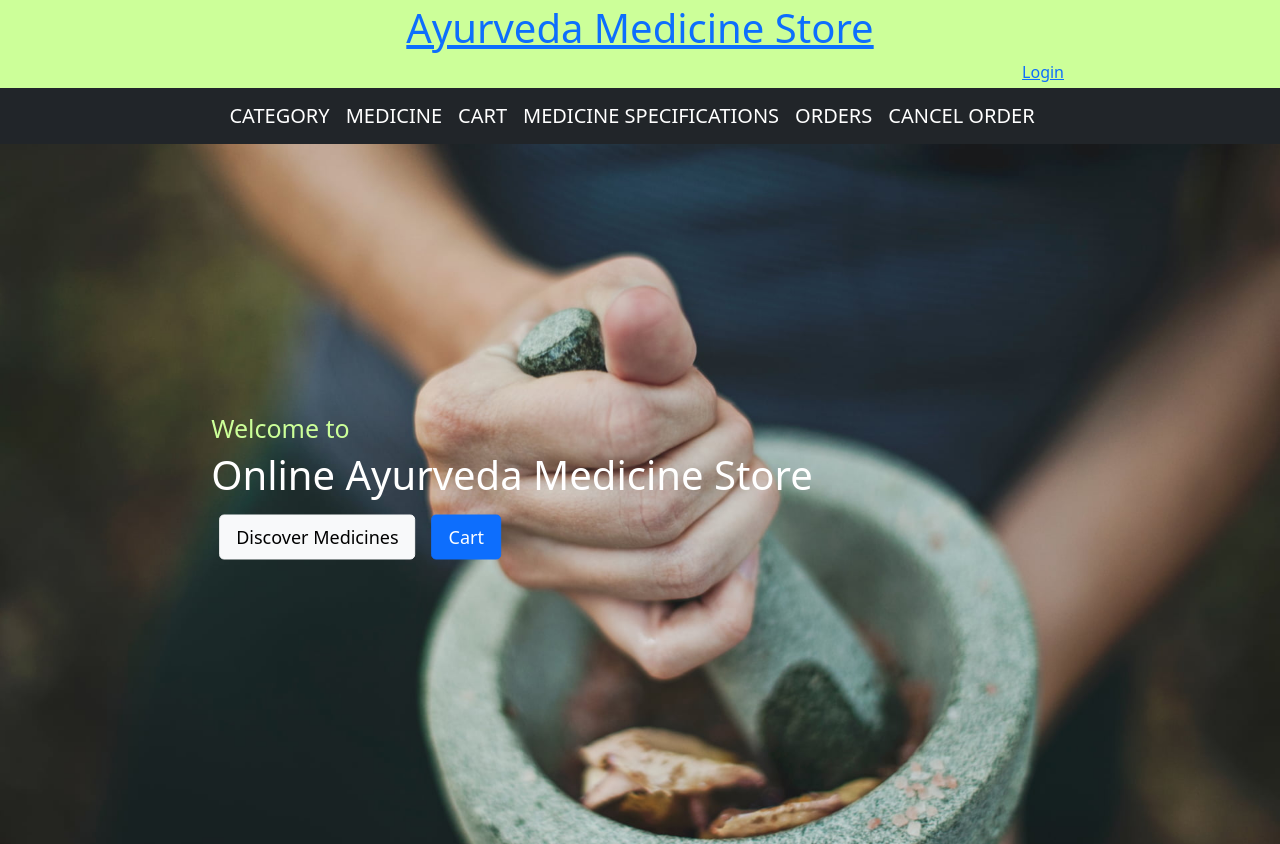
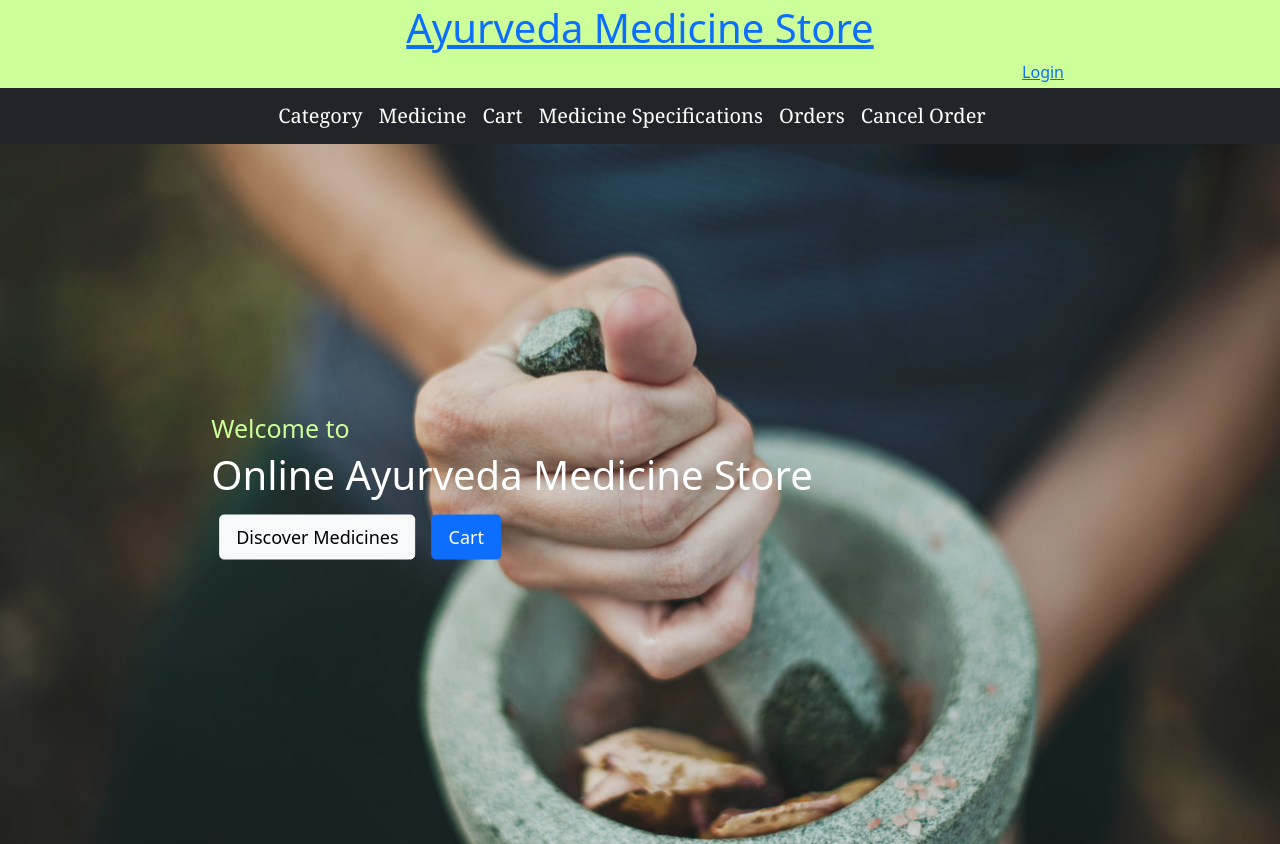
Before and after one commit to mobpshyco98/OnlineAyurvedaUI, an Angular app: page / in a window 1280 px wide. Built offline with nearby package versions, Linux system fonts and the light colour scheme.

Commit message:
Sourabh 6

```diff
--- a/src/app/app.component.html
+++ b/src/app/app.component.html
@@ -11,7 +11,7 @@
 </header>
 
 <article>
-  <nav class="nav justify-content-center navbar navbar-expand-lg navbar-dark bg-dark" style="text-transform: uppercase;">
+  <nav class="nav justify-content-center navbar navbar-expand-lg navbar-dark bg-dark" style="text-transform: capitalize;font-family: Georgia;">
     <a routerLink='category'class="navbar-brand text-white">Category</a>
     <a routerLink='medicine' class="navbar-brand text-white">Medicine</a>
     <a class="navbar-brand text-white" routerLink="getcustomercart" (click) = "setUserId()">Cart</a>
```
